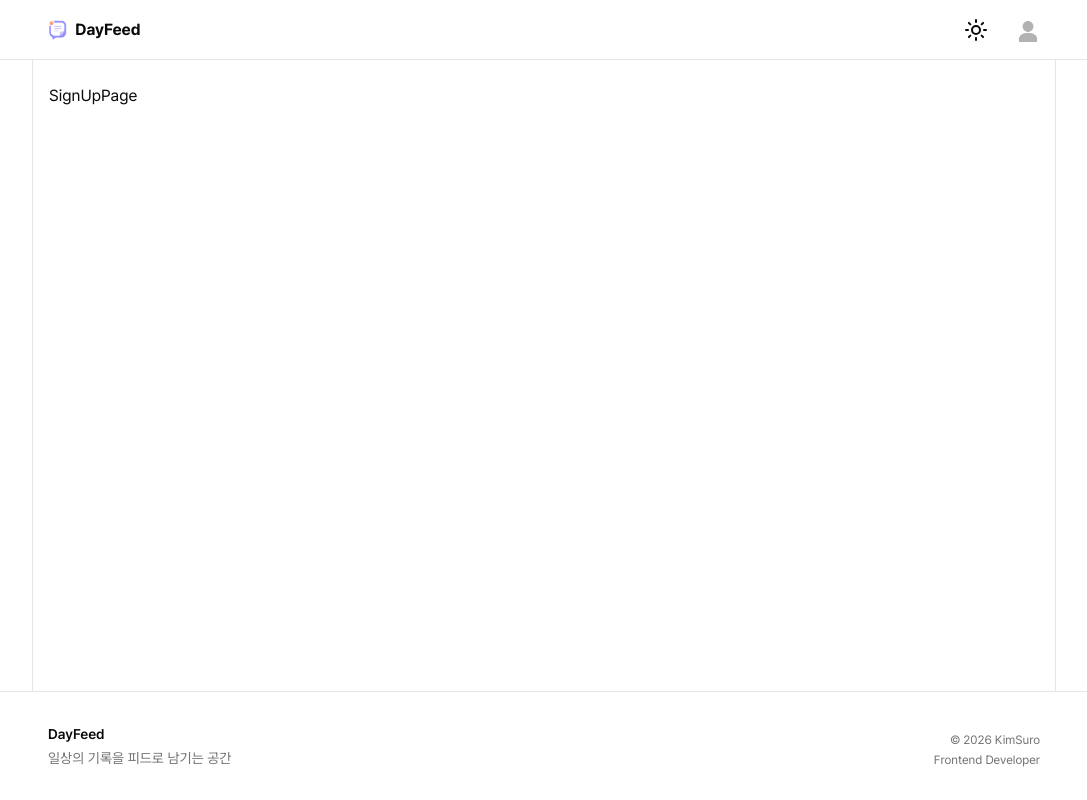
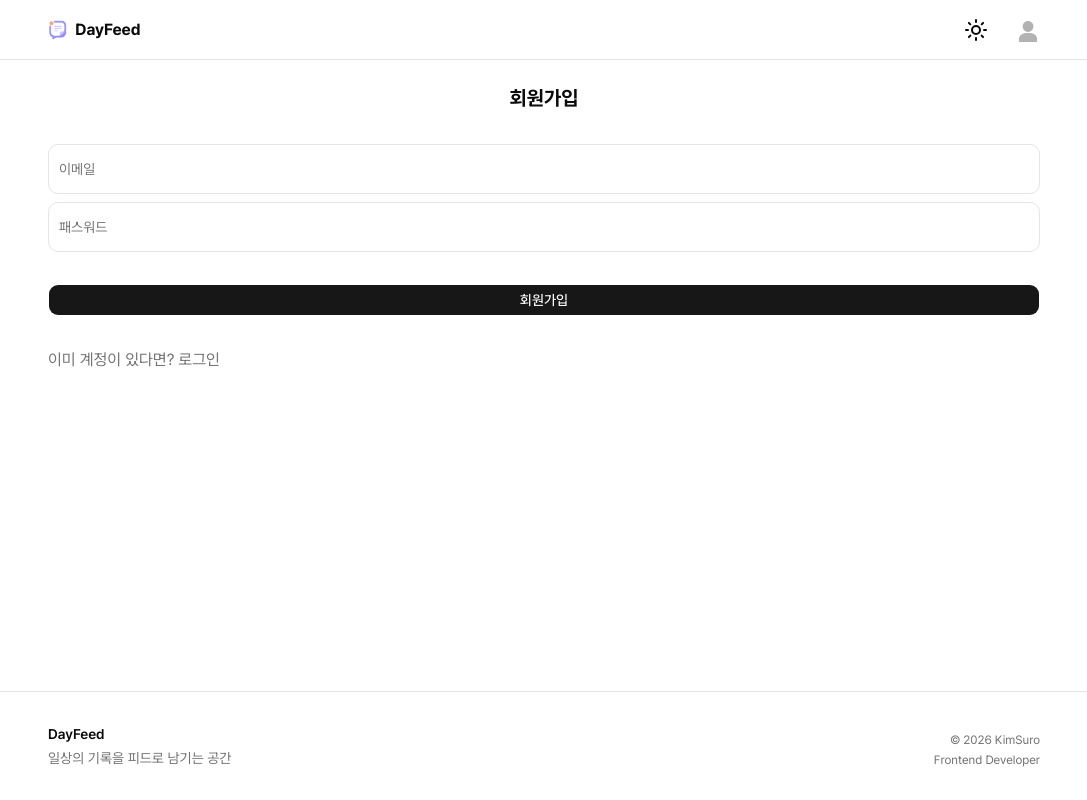
Before and after one commit to KimSuro5773/DayFeed, a React (Vite) app: page /sign-up in a window 1280 px wide. Shown: the whole page, without its empty margins (96-1183 px from the left). Built offline with nearby package versions, Linux system fonts and the light colour scheme; no server answers.

Commit message:
feat: 회원가입 기능 구현
- Supabase 인증 API 연동 (src/api/auth.ts)
- useSignUp mutation hook 추가
- 회원가입 폼 UI 및 제출 로직 구현

```diff
--- /dev/null
+++ b/src/api/auth.ts
@@ -0,0 +1,18 @@
+import { supabase } from "@/lib/supabase";
+
+export async function signUp({
+  email,
+  password,
+}: {
+  email: string;
+  password: string;
+}) {
+  const { data, error } = await supabase.auth.signUp({
+    email,
+    password,
+  });
+
+  if (error) throw error;
+
+  return data;
+}
--- a/src/components/layout/global-layout.tsx
+++ b/src/components/layout/global-layout.tsx
@@ -21,7 +21,7 @@
           </div>
         </div>
       </header>
-      <main className="m-auto w-full max-w-5xl flex-1 border-x px-4 py-6">
+      <main className="m-auto w-full max-w-5xl flex-1 px-4 py-6">
         <Outlet />
       </main>
       <footer className="text-muted-foreground border-t py-8 text-sm">
--- /dev/null
+++ b/src/hooks/mutations/use-sign-up.ts
@@ -0,0 +1,8 @@
+import { signUp } from "@/api/auth";
+import { useMutation } from "@tanstack/react-query";
+
+export function useSignUp() {
+  return useMutation({
+    mutationFn: signUp,
+  });
+}
--- a/src/pages/sign-up-page.tsx
+++ b/src/pages/sign-up-page.tsx
@@ -1,3 +1,52 @@
+import { Button } from "@/components/ui/button";
+import { Input } from "@/components/ui/input";
+import { useSignUp } from "@/hooks/mutations/use-sign-up";
+import { useState } from "react";
+import { Link } from "react-router";
+import { signUp } from "@/api/auth";
+
 export default function SignUpPage() {
-  return <div>SignUpPage</div>;
+  const [email, setEmail] = useState("");
+  const [password, setPassword] = useState("");
+
+  const { mutate: signUp } = useSignUp();
+
+  const handleSignUpClick = () => {
+    if (email.trim() === "") return;
+    if (password.trim() === "") return;
+
+    signUp({ email, password });
+  };
+
+  return (
+    <div className="flex flex-col gap-8">
+      <div className="text-center text-xl font-bold">회원가입</div>
+      <div className="flex flex-col gap-2">
+        <Input
+          className="py-6"
+          value={email}
+          onChange={(e) => setEmail(e.target.value)}
+          type="email"
+          placeholder="이메일"
+        />
+        <Input
+          className="py-6"
+          value={password}
+          onChange={(e) => setPassword(e.target.value)}
+          type="password"
+          placeholder="패스워드"
+        />
+      </div>
+      <div>
+        <Button className="w-full" onClick={handleSignUpClick}>
+          회원가입
+        </Button>
+      </div>
+      <div>
+        <Link className="text-muted-foreground hover:underline" to={"/sign-in"}>
+          이미 계정이 있다면? 로그인
+        </Link>
+      </div>
+    </div>
+  );
 }
```
